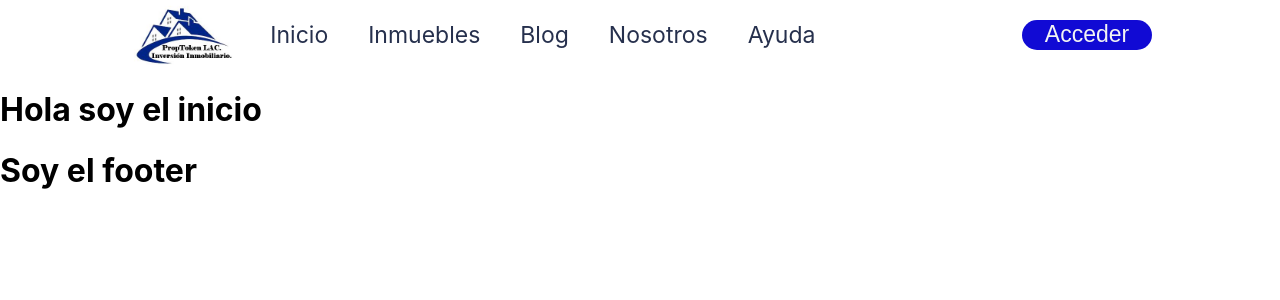
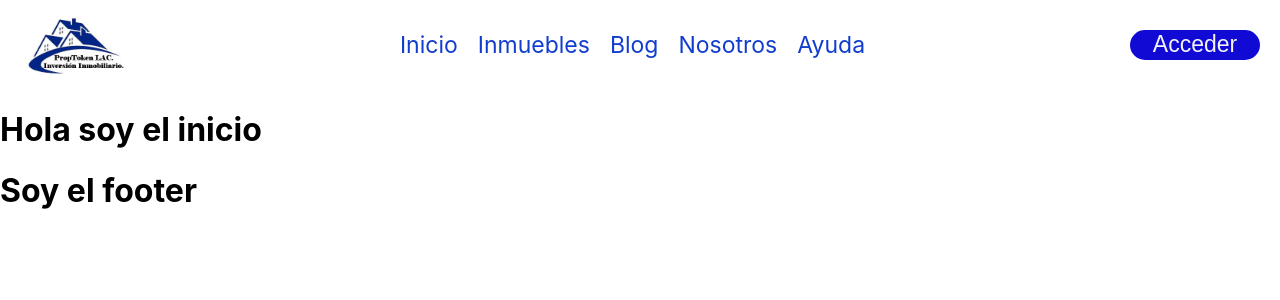
Before and after one commit to m4rtinjoel/prop-token-lac, a React (Create React App) app: page / in a window 1280 px wide. Shown: the top 300 px of the page. Built offline with nearby package versions, Linux system fonts and the light colour scheme.

Commit message:
realizacion menu por adriel

```diff
--- a/src/App.js
+++ b/src/App.js
@@ -8,14 +8,14 @@ import Footer from "./Components/Footer/Footer";
 function App() {
   return (
     <>
+    <BrowserRouter>
       <Header />
-      <BrowserRouter>
         <Routes>
           <Route path="/" element={<Inicio />} />
           <Route path="/inmuebles" element={<Inmueble />} />
         </Routes>
+        <Footer />
       </BrowserRouter>
-      <Footer />
     </>
   );
 }
--- a/src/Components/Header/Header.css
+++ b/src/Components/Header/Header.css
@@ -1,4 +1,4 @@
-.header-container {
+/* .header-container {
   display: flex;
   justify-content: space-between;
   align-items: center;
@@ -46,8 +46,12 @@
 }
 
 @media (max-width: 950px) {
-  .links {
+  /* .links {
     display: none;
+  }
+
+  .nav-menu.open {
+    display: block;
   }
 
   .navbar {
@@ -76,7 +80,171 @@
   }
 
   .nav-menu {
-    display: none;
-    /* Agrega más estilos según tus necesidades */
+    display: block;
+
+  }
+ }  */
+
+
+/*-------------------------------------------------------------------------------------*/
+
+
+/* Estilos para el menú desplegable en pantalla principal */
+.links {
+  display: none;
+}
+
+.linksI a {
+  text-decoration: none;
+  color: rgb(17, 61, 206);
+  margin: 0 10px;
+  font-size: 23px;
+}
+
+
+/* Estilos para el menú desplegable en modo responsivo */
+@media (max-width: 950px) {
+  .links.open {
+    display: flex;
+    flex-direction: column;
+    align-items: center;
   }
 }
+
+/* Estilos para el encabezado */
+.header-container {
+  display: flex;
+  justify-content: space-between;
+  align-items: center;
+  position: sticky;
+  top: 0;
+  background-color: rgb(255, 255, 255);
+  padding: 10px 20px;
+}
+
+.logo {
+  order: 0;
+}
+
+.logo img {
+  width: 115px;
+  height: 65px;
+}
+
+.header-items {
+  flex: 1;
+  display: flex;
+  justify-content: center;
+  align-items: center;
+
+}
+
+.links a {
+  text-decoration: none;
+  color: rgb(38, 48, 77);
+  margin: 0 10px;
+  font-size: 23px;
+}
+
+.acceder {
+  order: 2;
+}
+
+.acceder input {
+  background: rgb(17, 10, 212);
+  width: 130px;
+  height: 30px;
+  border: none;
+  font-size: 23px;
+  border-radius: 15px;
+  color: rgb(243, 243, 243);
+}
+
+/* Estilos para el botón de hamburguesa y menú desplegable en pantallas pequeñas */
+@media (max-width: 950px) {
+  .navbar {
+    display: flex;
+    justify-content: space-between;
+    align-items: center;
+  }
+
+  .linksI{
+    display: none;
+
+  }
+
+  .hamburger-button {
+    background: none;
+    border: none;
+    cursor: pointer;
+    display: flex;
+    flex-direction: column;
+    justify-content: space-between;
+    width: 30px;
+    height: 20px;
+  }
+
+  .bar {
+    width: 30px;
+    height: 4px;
+    background-color: rgb(38, 48, 77);
+    transition: transform 0.3s ease;
+  }
+
+  /* Aplica la clase .hidden al botón Acceder cuando el menú hamburguesa esté abierto o en pantallas <= 400px */
+  .hamburger-button.open .acceder{
+  @media (max-width: 400px) {
+    .acceder {
+      display: none;
+    }
+  }}
+
+  .nav-menu {
+    display: none;
+    flex-direction: column;
+    align-items: center;
+    position: absolute;
+    top: 90px;
+    left: 0;
+    right: 0;
+    background-color: rgb(255, 255, 255);
+  }
+
+  .nav-menu.open {
+    display: flex;
+    flex-direction: column;
+    align-items: flex-start;
+  }
+
+  .nav-menu a {
+    color: rgb(38, 48, 77);
+    padding: 15px 0;
+    font-size: 23px;
+  }
+
+  .hamburger-button.open .bar:nth-child(1) {
+    transform: rotate(-45deg) translate(-5px, 6px);
+  }
+
+  .hamburger-button.open .bar:nth-child(2) {
+    opacity: 0;
+  }
+
+  .hamburger-button.open .bar:nth-child(3) {
+    transform: rotate(45deg) translate(-5px, -6px);
+  }
+
+  .links {
+    display: none;
+  }
+
+  .nav-menu.open .links {
+    display: flex;
+    flex-direction: column;
+    align-items: center;
+  }
+
+  .acceder {
+    order: 2;
+  }
+}
--- a/src/Components/Header/Header.jsx
+++ b/src/Components/Header/Header.jsx
@@ -1,27 +1,94 @@
+// import React, { useState } from "react";
+// import "./Header.css";
+// import Logo from "../../images/logo.jpeg";
+
+// const Header = () => {
+//   const [isOpen, setIsOpen] = useState(false);
+
+//   const hamburgerMenu = () => {
+//     setIsOpen(!isOpen);
+//     console.log("click");
+//   };
+//   return (
+//     <>
+//       <div className="header-container">
+//         <div className="navbar">
+
+//           <button className={`hamburger-button ${isOpen ? "open" : ""}`}
+//             id="hamburgerBtn"
+//             onClick={hamburgerMenu}
+//           >
+//             <span className="bar"></span>
+//             <span className="bar"></span>
+//             <span className="bar"></span>
+//           </button>
+
+//           <nav className={`nav-menu ${isOpen ? "open" : ""}`} id="navMenu">
+//             <div className="links">
+//               <a href="/">Inicio</a>
+//               <a href="/inmuebles">Inmuebles</a>
+//               <a href="#">Blog</a>
+//               <a href="#">Nosotros</a>
+//               <a href="#">Ayuda</a>
+//             </div>
+//           </nav>
+//         </div>
+//         <div className="logo">
+//           <img src={Logo} alt="logo" />
+//         </div>
+//         <div className="links">
+//           <a href="/">Inicio</a>
+//           <a href="/inmuebles">Inmuebles</a>
+//           <a href="#">Blog</a>
+//           <a href="#">Nosotros</a>
+//           <a href="#">Ayuda</a>
+//         </div>
+//         <div className="acceder">
+//           <input type="button" value="Acceder" />
+//         </div>
+//       </div>
+//     </>
+//   );
+// };
+
+// export default Header;
+
+
+
+
+
 import React, { useState } from "react";
 import "./Header.css";
 import Logo from "../../images/logo.jpeg";
+
 const Header = () => {
   const [isOpen, setIsOpen] = useState(false);
 
-  const hamburgerMenu = () => {
+  const toggleMenu = () => {
     setIsOpen(!isOpen);
-    console.log("click");
   };
+
   return (
-    <>
+
     <div className="header-container">
-        <div class="navbar">
-          <button
-            class={`hamburger-button ${isOpen ? "open" : ""}`}
-            id="hamburgerBtn"
-            onClick={hamburgerMenu}
-          >
-            <span class="bar"></span>
-            <span class="bar"></span>
-            <span class="bar"></span>
-          </button>
-          <nav class={`nav-menu ${isOpen ? "open" : ""}`} id="navMenu">
+
+
+      <div className="logo">
+        <img src={Logo} alt="logo" />
+      </div>
+
+      <div className="header-items">
+        <div className="linksI">
+            <a href="/">Inicio</a>
+            <a href="/inmuebles">Inmuebles</a>
+            <a href="#">Blog</a>
+            <a href="#">Nosotros</a>
+            <a href="#">Ayuda</a>
+          </div>
+          </div>
+
+      <div className={`navbar ${isOpen ? "open" : ""}`}>
+        <div className="header-items">
         <div className="links">
             <a href="/">Inicio</a>
             <a href="/inmuebles">Inmuebles</a>
@@ -29,11 +96,22 @@ const Header = () => {
             <a href="#">Nosotros</a>
             <a href="#">Ayuda</a>
           </div>
-          </nav>
           </div>
-        <div className="logo">
-          <img src={Logo} alt="logo" />
-        </div>
+
+
+        {/* <div className="acceder">
+          <input type="button" value="Acceder" />
+        </div> */}
+
+        <navar className={`hamburger-button ${isOpen ? "open" : ""}`}
+          onClick={toggleMenu}>
+          <span className="bar"></span>
+          <span className="bar"></span>
+          <span className="bar"></span>
+
+        </navar>
+
+        <nav className={`nav-menu ${isOpen ? "open" : ""}`} id="navMenu">
           <div className="links">
             <a href="/">Inicio</a>
             <a href="/inmuebles">Inmuebles</a>
@@ -41,11 +119,13 @@ const Header = () => {
             <a href="#">Nosotros</a>
             <a href="#">Ayuda</a>
           </div>
-        <div className="acceder">
+          {/* Botón Acceder dentro del menú hamburguesa */}
+          <div className={`acceder ${isOpen ? "hidden" : ""}`}>
             <input type="button" value="Acceder" />
           </div>
+        </nav>
         </div>
-    </>
+    </div>
   );
 };
 
```
Lines whose indentation alone changed are shown as unchanged.
